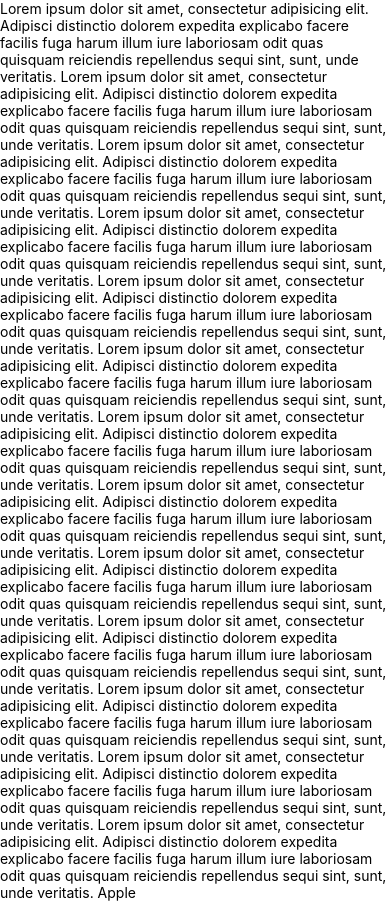
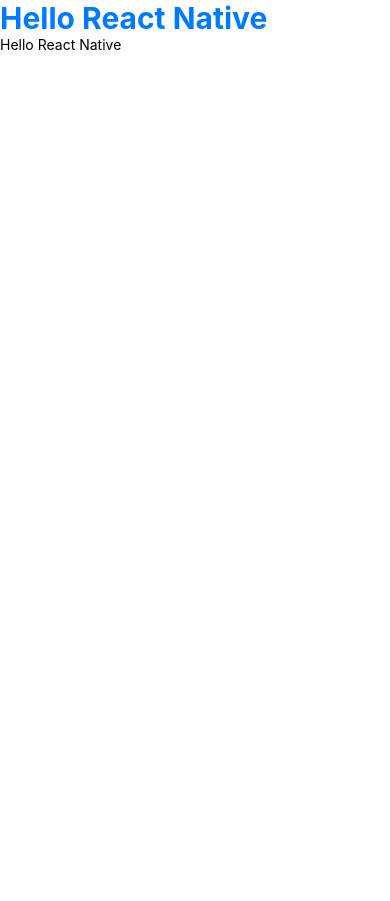
Before and after one commit to sanlinhtik3/React-Native-Rec, a React Native app: screen / in a window 390 px wide. After the commit the page ends 844 px from the top, so only its background shows below. Built offline with nearby package versions, Linux system fonts and the light colour scheme.

Commit message:
Style Sheet

```diff
--- a/App.js
+++ b/App.js
@@ -6,26 +6,20 @@
       <View>
           <SafeAreaView>
               <View>
-                  <Text>
-                      Lorem ipsum dolor sit amet, consectetur adipisicing elit. Adipisci distinctio dolorem expedita explicabo facere facilis fuga harum illum iure laboriosam odit quas quisquam reiciendis repellendus sequi sint, sunt, unde veritatis.
-                      Lorem ipsum dolor sit amet, consectetur adipisicing elit. Adipisci distinctio dolorem expedita explicabo facere facilis fuga harum illum iure laboriosam odit quas quisquam reiciendis repellendus sequi sint, sunt, unde veritatis.
-                      Lorem ipsum dolor sit amet, consectetur adipisicing elit. Adipisci distinctio dolorem expedita explicabo facere facilis fuga harum illum iure laboriosam odit quas quisquam reiciendis repellendus sequi sint, sunt, unde veritatis.
-                      Lorem ipsum dolor sit amet, consectetur adipisicing elit. Adipisci distinctio dolorem expedita explicabo facere facilis fuga harum illum iure laboriosam odit quas quisquam reiciendis repellendus sequi sint, sunt, unde veritatis.
-                      Lorem ipsum dolor sit amet, consectetur adipisicing elit. Adipisci distinctio dolorem expedita explicabo facere facilis fuga harum illum iure laboriosam odit quas quisquam reiciendis repellendus sequi sint, sunt, unde veritatis.
-                      Lorem ipsum dolor sit amet, consectetur adipisicing elit. Adipisci distinctio dolorem expedita explicabo facere facilis fuga harum illum iure laboriosam odit quas quisquam reiciendis repellendus sequi sint, sunt, unde veritatis.
-                      Lorem ipsum dolor sit amet, consectetur adipisicing elit. Adipisci distinctio dolorem expedita explicabo facere facilis fuga harum illum iure laboriosam odit quas quisquam reiciendis repellendus sequi sint, sunt, unde veritatis.
-                      Lorem ipsum dolor sit amet, consectetur adipisicing elit. Adipisci distinctio dolorem expedita explicabo facere facilis fuga harum illum iure laboriosam odit quas quisquam reiciendis repellendus sequi sint, sunt, unde veritatis.
-                      Lorem ipsum dolor sit amet, consectetur adipisicing elit. Adipisci distinctio dolorem expedita explicabo facere facilis fuga harum illum iure laboriosam odit quas quisquam reiciendis repellendus sequi sint, sunt, unde veritatis.
-                      Lorem ipsum dolor sit amet, consectetur adipisicing elit. Adipisci distinctio dolorem expedita explicabo facere facilis fuga harum illum iure laboriosam odit quas quisquam reiciendis repellendus sequi sint, sunt, unde veritatis.
-                      Lorem ipsum dolor sit amet, consectetur adipisicing elit. Adipisci distinctio dolorem expedita explicabo facere facilis fuga harum illum iure laboriosam odit quas quisquam reiciendis repellendus sequi sint, sunt, unde veritatis.
-                      Lorem ipsum dolor sit amet, consectetur adipisicing elit. Adipisci distinctio dolorem expedita explicabo facere facilis fuga harum illum iure laboriosam odit quas quisquam reiciendis repellendus sequi sint, sunt, unde veritatis.
-                      Lorem ipsum dolor sit amet, consectetur adipisicing elit. Adipisci distinctio dolorem expedita explicabo facere facilis fuga harum illum iure laboriosam odit quas quisquam reiciendis repellendus sequi sint, sunt, unde veritatis.
-                      Apple
-                  </Text>
+                  <Text style={ styles.font_size }>Hello React Native</Text>
+                  <Text>Hello React Native</Text>
               </View>
           </SafeAreaView>
       </View>
   )
 }
 
+const styles = StyleSheet.create({
+    font_size: {
+        fontSize: 30,
+        color: "#007bff",
+        fontWeight: "bold"
+    }
+})
+
 export default App;
```
